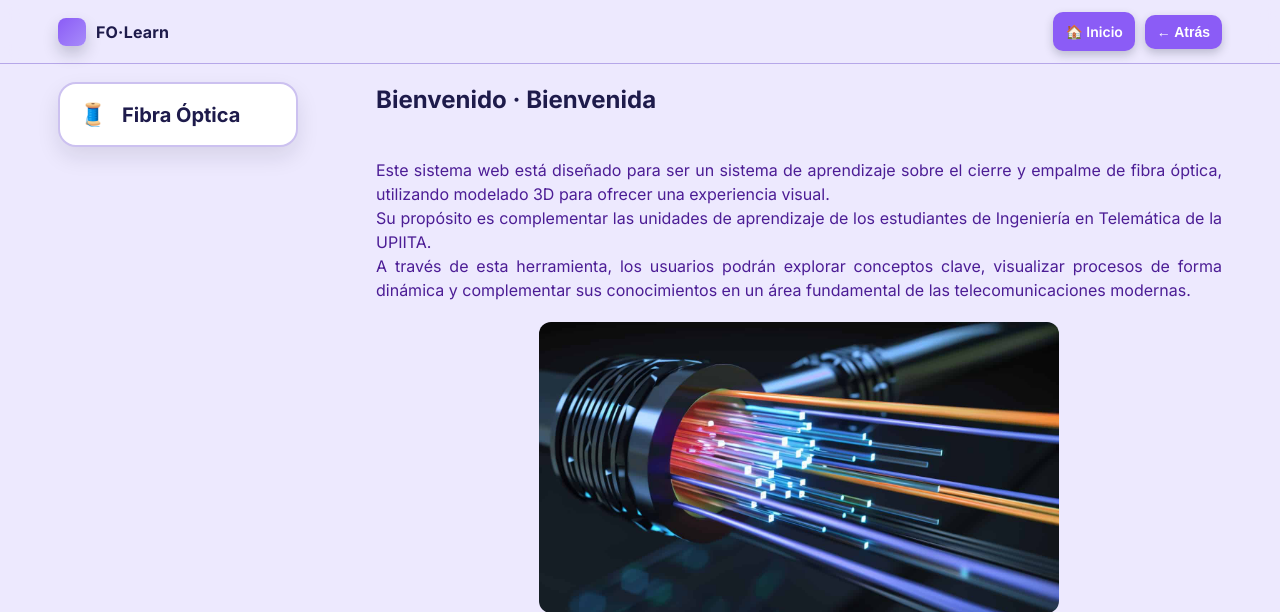
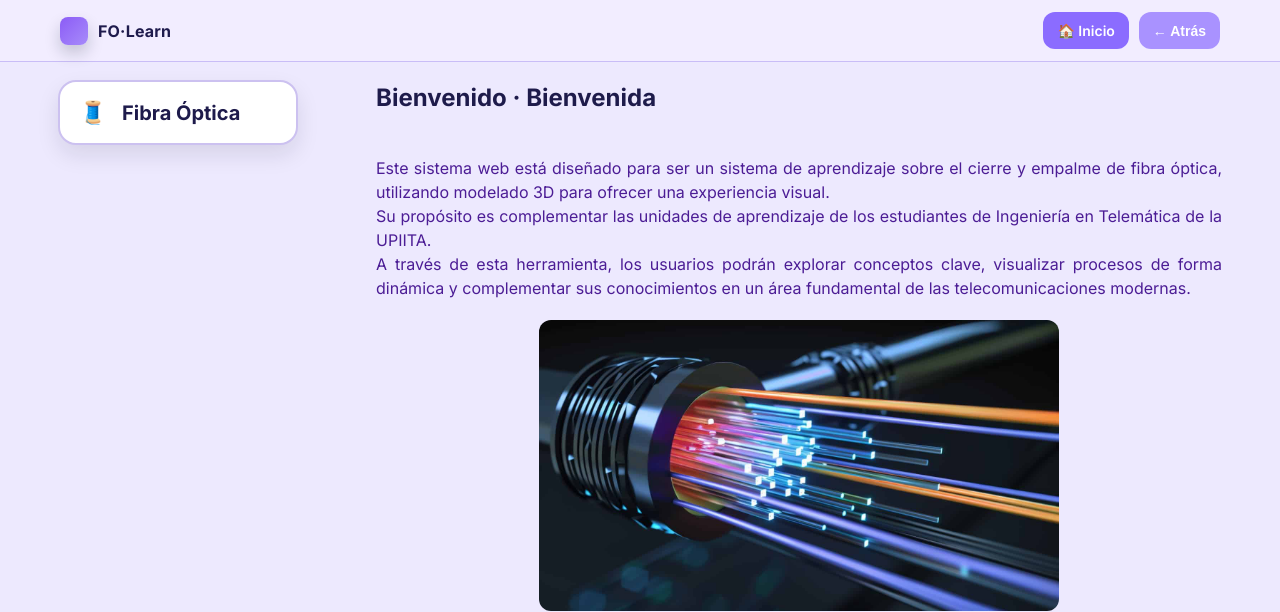
Before and after one commit to karla22rios/fo-learn, a Django app: page / in a window 1280 px wide. Shown: the top 612 px of the page. Run offline with Django 5.2, Linux system fonts and the light colour scheme; data comes from the database, SQL or seed files in the repository.

```diff
--- a/static/css/site.css
+++ b/static/css/site.css
@@ -357,3 +357,75 @@ hr.sep{
     align-items:stretch;
   }
 }
+
+/* =========================
+   HEADER FIJO GLOBAL
+   ========================= */
+
+.app-header {
+  position: sticky;
+  top: 0;
+  z-index: 1000;
+  background: #f2edff;
+  border-bottom: 1px solid #c9bdf7;
+}
+
+.header-inner {
+  max-width: 1200px;
+  margin: auto;
+  padding: 12px 20px;
+  display: flex;
+  align-items: center;
+  justify-content: space-between;
+}
+
+.brand {
+  display: flex;
+  align-items: center;
+  gap: 10px;
+  font-weight: 700;
+  color: #1f1b4d;
+  text-decoration: none;
+}
+
+.logo {
+  width: 34px;
+  height: 34px;
+  background: linear-gradient(135deg, #8b6cff, #b9a6ff);
+  border-radius: 10px;
+}
+
+/* BOTONES */
+.header-actions {
+  display: flex;
+  gap: 10px;
+}
+
+.btn-primary,
+.btn-secondary {
+  padding: 8px 14px;
+  border-radius: 12px;
+  font-weight: 600;
+  border: none;
+  cursor: pointer;
+  text-decoration: none;
+  font-size: 14px;
+}
+
+.btn-primary {
+  background: #8b6cff;
+  color: white;
+}
+
+.btn-secondary {
+  background: #a992ff;
+  color: white;
+}
+
+/* MOBILE */
+@media (max-width: 700px) {
+  .header-inner {
+    flex-direction: column;
+    gap: 10px;
+  }
+}
--- a/templates/base.html
+++ b/templates/base.html
@@ -4,29 +4,35 @@
 <head>
   <meta charset="utf-8">
   <title>{% block title %}FO·Learn{% endblock %}</title>
-  <meta name="viewport" content="width=device-width,initial-scale=1">
+  <meta name="viewport" content="width=device-width, initial-scale=1">
   <link href="https://fonts.googleapis.com/css2?family=Inter:wght@400;600;700&display=swap" rel="stylesheet">
   <link rel="stylesheet" href="{% static 'css/site.css' %}">
   {% block head %}{% endblock %}
 </head>
 
 <body>
+
 <header class="app-header">
-    <nav class="nav">
+  <div class="header-inner">
+
+    <!-- LOGO -->
     <a href="{% url 'home' %}" class="brand">
       <div class="logo"></div>
       <span>FO·Learn</span>
     </a>
 
-      <div class="nav-actions">
-        <a href="{% url 'home' %}" class="btn-home">🏠 Inicio</a>
-        <button class="btn-back" onclick="window.history.back()">← Atrás</button>
+    <!-- BOTONES FIJOS -->
+    <div class="header-actions">
+      <a href="{% url 'home' %}" class="btn-primary">🏠 Inicio</a>
+      <button onclick="window.history.back()" class="btn-secondary">← Atrás</button>
     </div>
-    </nav>
+
+  </div>
 </header>
 
 <main class="container">
   {% block content %}{% endblock %}
 </main>
+
 </body>
 </html>
```
Lines whose indentation alone changed are shown as unchanged.
